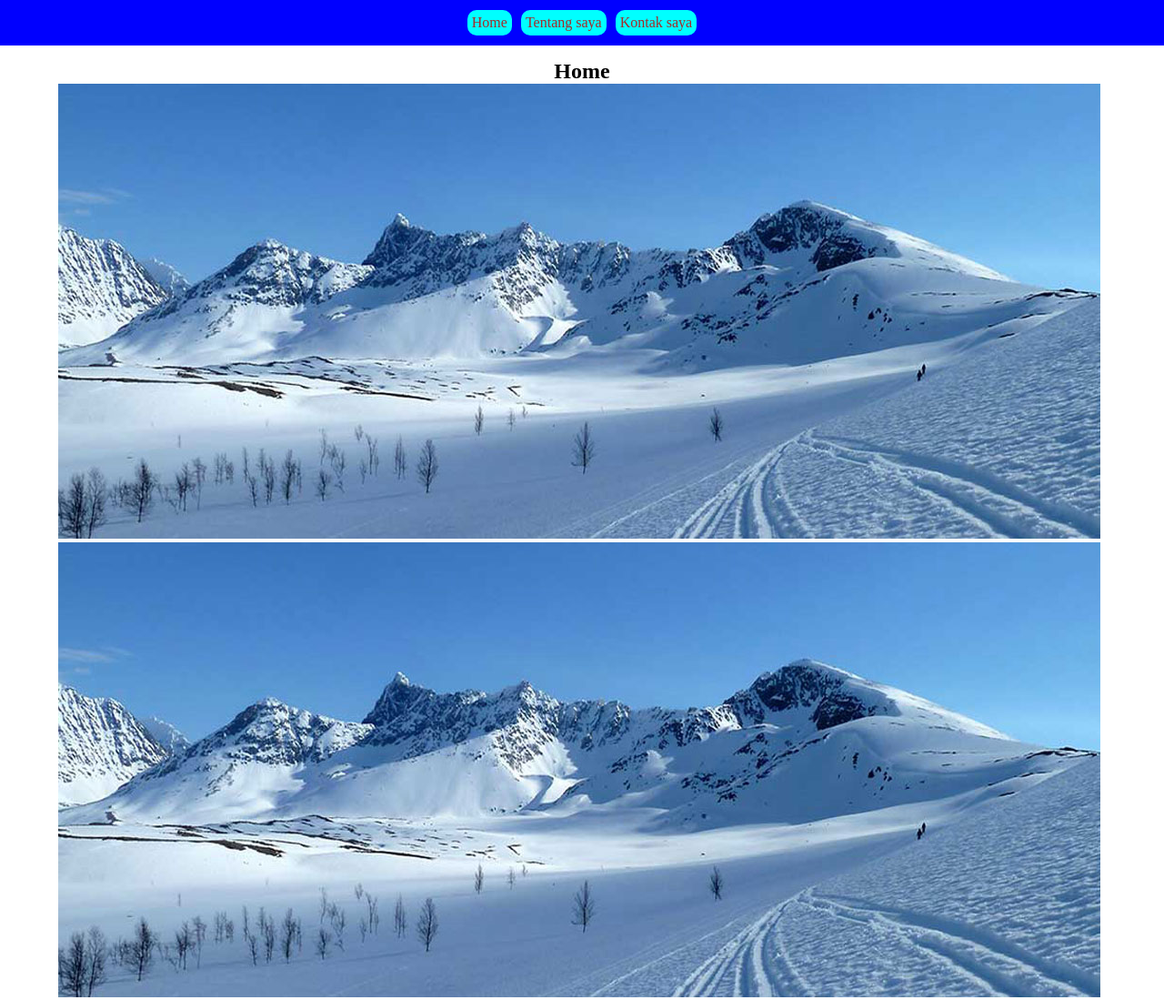
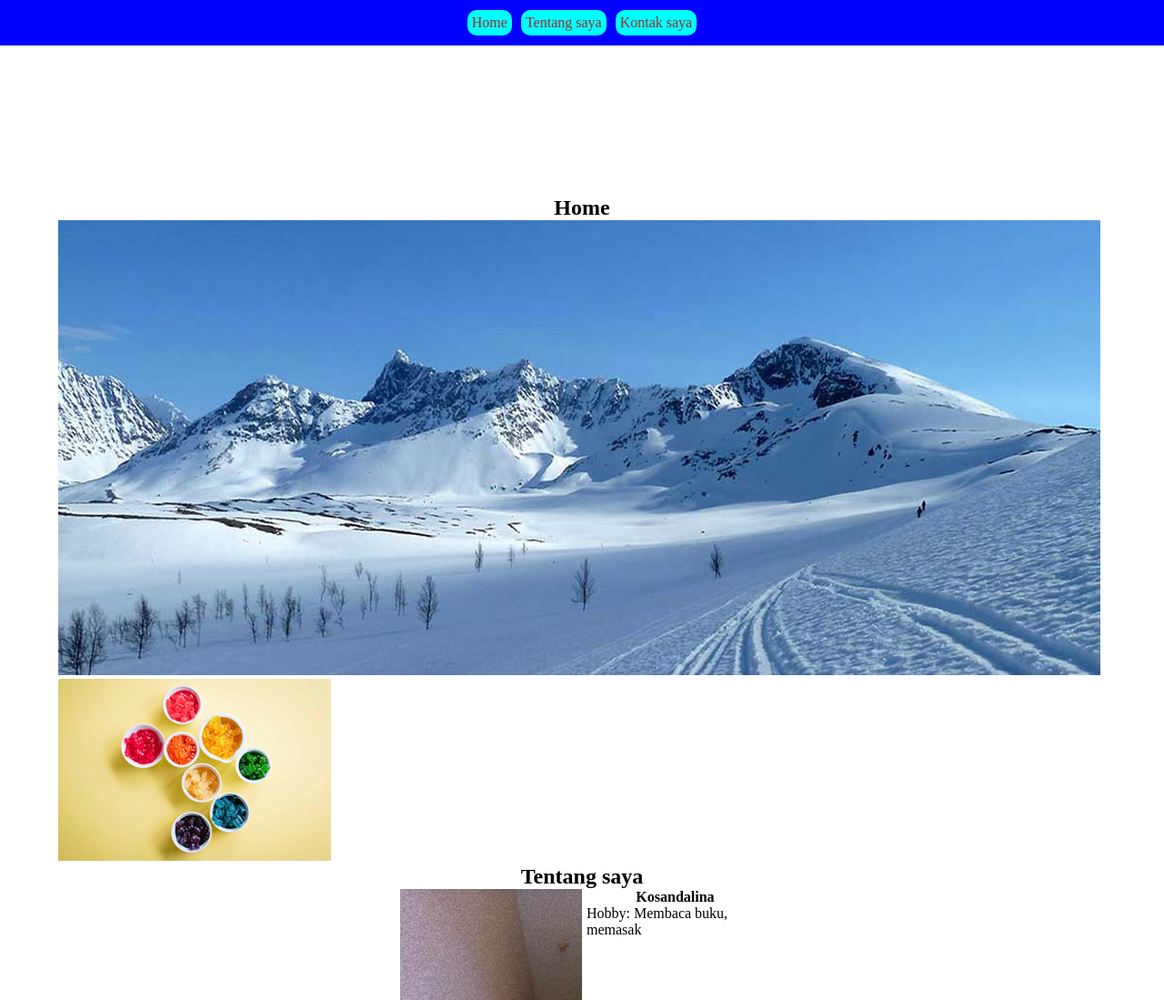
Before and after one commit to StudyWebFull/my-website.github.io, a plain HTML site: page index.html in a window 1280 px wide. Shown: the top 1099 px of the page at 91% size. Drawn offline with Linux system fonts and the light colour scheme.

Commit message:
ganti foto

```diff
--- a/index.html
+++ b/index.html
@@ -32,7 +32,7 @@
           <h2 class="text-center">Home</h2>
           <div class="galeri">
             <img src="Assets/Gambar/1.jpg" alt="" />
-            <img src="Assets/Gambar/1.jpg" alt="" />
+            <img src="Assets/Gambar/2.png" alt="" />
           </div>
         </section>
         <!-- tentang saya -->
```
